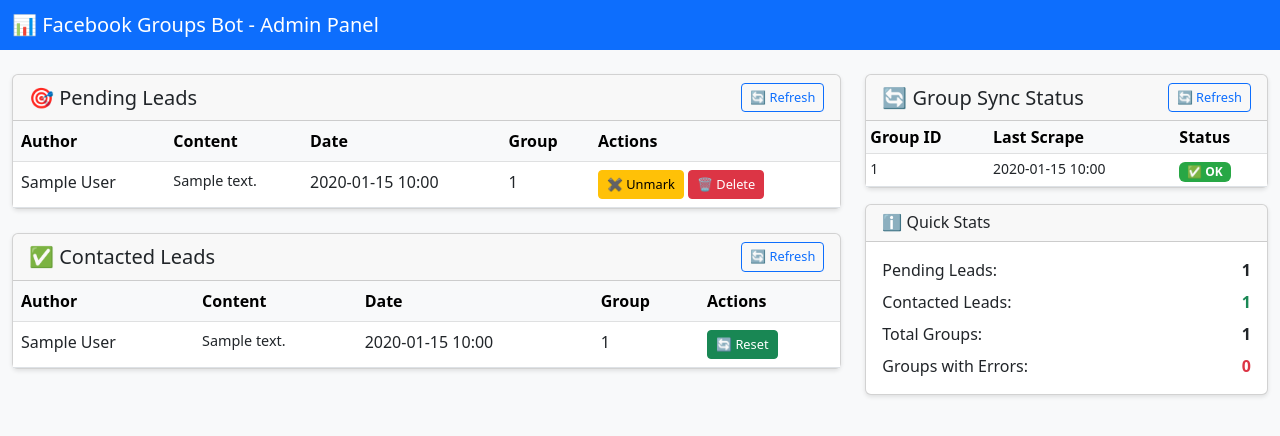
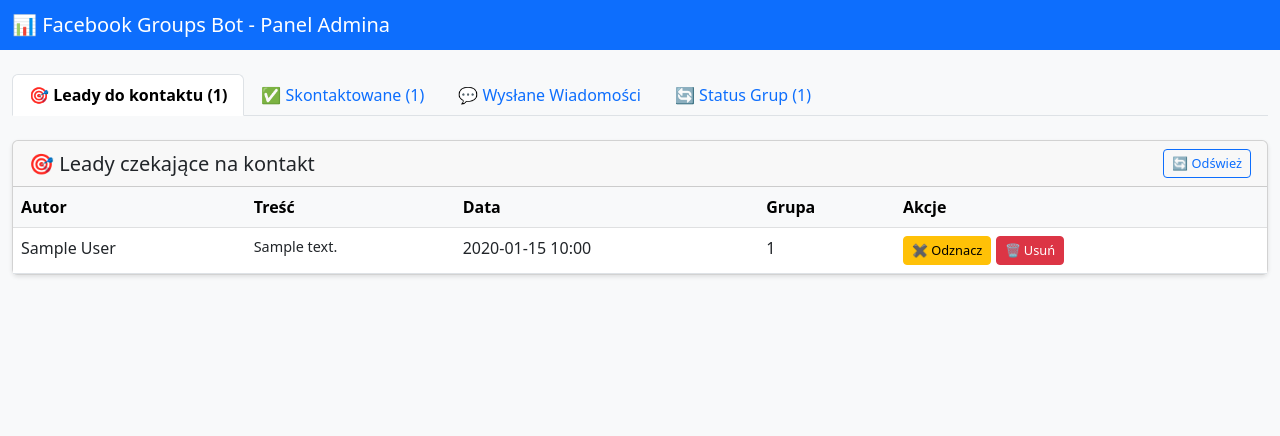
Before and after one commit to filip-kobus/facebook-groups-bot, a FastAPI app: template src/admin_panel/templates/index.html in a window 1280 px wide. Shown: the top 436 px of the page. Run offline with FastAPI, Linux system fonts and the light colour scheme; the template is opened without the code that fills it: most values are stand-ins (such as "Sample title", 1, 10 or a date in 2020); some libraries are stand-ins or nearby versions.

Commit message:
feat: add messages tab and API endpoint for message history

```diff
--- a/src/admin_panel/app.py
+++ b/src/admin_panel/app.py
@@ -4,7 +4,7 @@
 from pathlib import Path
 from sqlalchemy import select, delete
 
-from src.database import SessionLocal, Post, Group
+from src.database import SessionLocal, Post, Group, Message
 
 app = FastAPI()
 templates = Jinja2Templates(directory=str(Path(__file__).parent / "templates"))
@@ -138,3 +138,27 @@
             await session.commit()
 
     return {"success": True}
+
+
+@app.get("/api/messages")
+async def get_messages():
+    async with SessionLocal() as session:
+        result = await session.execute(
+            select(Message)
+            .join(Post)
+            .order_by(Message.sent_at.desc())
+        )
+        messages = result.scalars().all()
+
+    return [
+        {
+            "id": message.id,
+            "content": message.content,
+            "sent_at": message.sent_at.strftime("%Y-%m-%d %H:%M:%S"),
+            "post_id": message.post_id,
+            "post_author": message.post.author if message.post else "Unknown",
+            "post_content": (message.post.content[:100] + "...") if message.post and len(message.post.content) > 100 else (message.post.content if message.post else ""),
+            "group_id": message.post.group_id if message.post else "Unknown"
+        }
+        for message in messages
+    ]
--- a/src/admin_panel/templates/index.html
+++ b/src/admin_panel/templates/index.html
@@ -1,9 +1,9 @@
 <!DOCTYPE html>
-<html lang="en">
+<html lang="pl">
 <head>
     <meta charset="UTF-8">
     <meta name="viewport" content="width=device-width, initial-scale=1.0">
-    <title>Facebook Groups Bot - Admin Panel</title>
+    <title>Facebook Groups Bot - Panel Admina</title>
     <link href="https://cdn.jsdelivr.net/npm/bootstrap@5.3.0/dist/css/bootstrap.min.css" rel="stylesheet">
     <script src="https://unpkg.com/htmx.org@1.9.10"></script>
     <style>
@@ -15,29 +15,72 @@
             font-size: 0.9rem;
             white-space: pre-wrap;
         }
+        .message-content {
+            max-height: 120px;
+            overflow-y: auto;
+            font-size: 0.85rem;
+            white-space: pre-wrap;
+            background-color: #f8f9fa;
+            padding: 8px;
+            border-radius: 4px;
+        }
         .error-badge { background-color: #dc3545; }
         .success-badge { background-color: #28a745; }
         .btn-sm { font-size: 0.8rem; }
+        .nav-tabs .nav-link.active {
+            font-weight: bold;
+        }
     </style>
 </head>
 <body>
     <nav class="navbar navbar-dark bg-primary mb-4">
         <div class="container-fluid">
-            <span class="navbar-brand mb-0 h1">📊 Facebook Groups Bot - Admin Panel</span>
+            <span class="navbar-brand mb-0 h1">📊 Facebook Groups Bot - Panel Admina</span>
         </div>
     </nav>
 
     <div class="container-fluid">
-        <div class="row">
-            <div class="col-md-8">
-                <div class="card mb-4">
+        <!-- Tabs Navigation -->
+        <ul class="nav nav-tabs mb-4" id="mainTabs" role="tablist">
+            <li class="nav-item" role="presentation">
+                <button class="nav-link active" id="leads-tab" data-bs-toggle="tab" data-bs-target="#leads-pane"
+                        type="button" role="tab">
+                    🎯 Leady do kontaktu ({{ leads|length }})
+                </button>
+            </li>
+            <li class="nav-item" role="presentation">
+                <button class="nav-link" id="contacted-tab" data-bs-toggle="tab" data-bs-target="#contacted-pane"
+                        type="button" role="tab">
+                    ✅ Skontaktowane ({{ contacted|length }})
+                </button>
+            </li>
+            <li class="nav-item" role="presentation">
+                <button class="nav-link" id="messages-tab" data-bs-toggle="tab" data-bs-target="#messages-pane"
+                        type="button" role="tab">
+                    💬 Wysłane Wiadomości
+                </button>
+            </li>
+            <li class="nav-item" role="presentation">
+                <button class="nav-link" id="groups-tab" data-bs-toggle="tab" data-bs-target="#groups-pane"
+                        type="button" role="tab">
+                    🔄 Status Grup ({{ groups|length }})
+                </button>
+            </li>
+        </ul>
+
+        <!-- Tabs Content -->
+        <div class="tab-content" id="mainTabsContent">
+
+            <!-- LEADS TAB -->
+            <div class="tab-pane fade show active" id="leads-pane" role="tabpanel">
+                <div class="card">
                     <div class="card-header d-flex justify-content-between align-items-center">
-                        <h5 class="mb-0">🎯 Pending Leads</h5>
+                        <h5 class="mb-0">🎯 Leady czekające na kontakt</h5>
                         <button class="btn btn-sm btn-outline-primary"
                                 hx-get="/api/leads"
                                 hx-target="#leads-tbody"
                                 hx-swap="innerHTML">
-                            🔄 Refresh
+                            🔄 Odśwież
                         </button>
                     </div>
                     <div class="card-body p-0">
@@ -45,11 +88,11 @@
                             <table class="table table-hover mb-0">
                                 <thead class="table-light">
                                     <tr>
-                                        <th>Author</th>
-                                        <th>Content</th>
-                                        <th>Date</th>
-                                        <th>Group</th>
-                                        <th>Actions</th>
+                                        <th>Autor</th>
+                                        <th>Treść</th>
+                                        <th>Data</th>
+                                        <th>Grupa</th>
+                                        <th>Akcje</th>
                                     </tr>
                                 </thead>
                                 <tbody id="leads-tbody">
@@ -66,15 +109,15 @@
                                                     hx-post="/api/leads/{{ lead.post_id }}/unmark"
                                                     hx-target="#lead-{{ lead.post_id }}"
                                                     hx-swap="outerHTML"
-                                                    hx-confirm="Unmark this lead?">
-                                                ✖️ Unmark
+                                                    hx-confirm="Odznaczyć ten lead?">
+                                                ✖️ Odznacz
                                             </button>
                                             <button class="btn btn-sm btn-danger"
                                                     hx-delete="/api/leads/{{ lead.post_id }}"
                                                     hx-target="#lead-{{ lead.post_id }}"
                                                     hx-swap="outerHTML"
-                                                    hx-confirm="Delete this lead?">
-                                                🗑️ Delete
+                                                    hx-confirm="Usunąć ten lead?">
+                                                🗑️ Usuń
                                             </button>
                                         </td>
                                     </tr>
@@ -82,7 +125,7 @@
                                     {% if not leads %}
                                     <tr>
                                         <td colspan="5" class="text-center text-muted py-4">
-                                            No pending leads found
+                                            Brak leadów do kontaktu
                                         </td>
                                     </tr>
                                     {% endif %}
@@ -91,15 +134,18 @@
                         </div>
                     </div>
                 </div>
+            </div>
 
-                <div class="card mb-4">
+            <!-- CONTACTED TAB -->
+            <div class="tab-pane fade" id="contacted-pane" role="tabpanel">
+                <div class="card">
                     <div class="card-header d-flex justify-content-between align-items-center">
-                        <h5 class="mb-0">✅ Contacted Leads</h5>
+                        <h5 class="mb-0">✅ Leady skontaktowane</h5>
                         <button class="btn btn-sm btn-outline-primary"
                                 hx-get="/api/contacted"
                                 hx-target="#contacted-tbody"
                                 hx-swap="innerHTML">
-                            🔄 Refresh
+                            🔄 Odśwież
                         </button>
                     </div>
                     <div class="card-body p-0">
@@ -107,11 +153,11 @@
                             <table class="table table-hover mb-0">
                                 <thead class="table-light">
                                     <tr>
-                                        <th>Author</th>
-                                        <th>Content</th>
-                                        <th>Date</th>
-                                        <th>Group</th>
-                                        <th>Actions</th>
+                                        <th>Autor</th>
+                                        <th>Treść</th>
+                                        <th>Data</th>
+                                        <th>Grupa</th>
+                                        <th>Akcje</th>
                                     </tr>
                                 </thead>
                                 <tbody id="contacted-tbody">
@@ -128,8 +174,8 @@
                                                     hx-post="/api/contacted/{{ lead.post_id }}/reset"
                                                     hx-target="#contacted-{{ lead.post_id }}"
                                                     hx-swap="outerHTML"
-                                                    hx-confirm="Reset contact status? Bot will contact again.">
-                                                🔄 Reset
+                                                    hx-confirm="Zresetować status kontaktu? Bot skontaktuje się ponownie.">
+                                                🔄 Resetuj
                                             </button>
                                         </td>
                                     </tr>
@@ -137,7 +183,7 @@
                                     {% if not contacted %}
                                     <tr>
                                         <td colspan="5" class="text-center text-muted py-4">
-                                            No contacted leads found
+                                            Brak skontaktowanych leadów
                                         </td>
                                     </tr>
                                     {% endif %}
@@ -148,15 +194,54 @@
                 </div>
             </div>
 
-            <div class="col-md-4">
+            <!-- MESSAGES TAB -->
+            <div class="tab-pane fade" id="messages-pane" role="tabpanel">
                 <div class="card">
                     <div class="card-header d-flex justify-content-between align-items-center">
-                        <h5 class="mb-0">🔄 Group Sync Status</h5>
+                        <h5 class="mb-0">💬 Historia wysłanych wiadomości</h5>
+                        <button class="btn btn-sm btn-outline-primary"
+                                hx-get="/api/messages"
+                                hx-target="#messages-tbody"
+                                hx-swap="innerHTML">
+                            🔄 Odśwież
+                        </button>
+                    </div>
+                    <div class="card-body p-0">
+                        <div class="table-responsive">
+                            <table class="table table-hover mb-0">
+                                <thead class="table-light">
+                                    <tr>
+                                        <th style="width: 15%">Data wysłania</th>
+                                        <th style="width: 10%">Odbiorca</th>
+                                        <th style="width: 20%">Post odbiorcy</th>
+                                        <th style="width: 45%">Wysłana wiadomość</th>
+                                        <th style="width: 10%">Grupa</th>
+                                    </tr>
+                                </thead>
+                                <tbody id="messages-tbody">
+                                    <!-- Will be populated by HTMX or on page load -->
+                                    <tr>
+                                        <td colspan="5" class="text-center text-muted py-4">
+                                            Ładowanie wiadomości...
+                                        </td>
+                                    </tr>
+                                </tbody>
+                            </table>
+                        </div>
+                    </div>
+                </div>
+            </div>
+
+            <!-- GROUPS TAB -->
+            <div class="tab-pane fade" id="groups-pane" role="tabpanel">
+                <div class="card">
+                    <div class="card-header d-flex justify-content-between align-items-center">
+                        <h5 class="mb-0">🔄 Status synchronizacji grup</h5>
                         <button class="btn btn-sm btn-outline-primary"
                                 hx-get="/api/groups"
                                 hx-target="#groups-tbody"
                                 hx-swap="innerHTML">
-                            🔄 Refresh
+                            🔄 Odśwież
                         </button>
                     </div>
                     <div class="card-body p-0">
@@ -164,8 +249,8 @@
                             <table class="table table-sm mb-0">
                                 <thead class="table-light">
                                     <tr>
-                                        <th>Group ID</th>
-                                        <th>Last Scrape</th>
+                                        <th>ID Grupy</th>
+                                        <th>Ostatni scraping</th>
                                         <th>Status</th>
                                     </tr>
                                 </thead>
@@ -177,14 +262,14 @@
                                             {% if group.last_scrape_date %}
                                                 {{ group.last_scrape_date.strftime('%Y-%m-%d %H:%M') }}
                                             {% else %}
-                                                Never
+                                                Nigdy
                                             {% endif %}
                                         </td>
                                         <td>
                                             {% if group.last_run_error %}
                                                 <span class="badge error-badge"
                                                       title="{{ group.last_error_message }}">
-                                                    ❌ Error
+                                                    ❌ Błąd
                                                 </span>
                                             {% else %}
                                                 <span class="badge success-badge">✅ OK</span>
@@ -196,27 +281,23 @@
                             </table>
                         </div>
                     </div>
-                </div>
 
-                <div class="card mt-3">
-                    <div class="card-header">
-                        <h6 class="mb-0">ℹ️ Quick Stats</h6>
-                    </div>
-                    <div class="card-body">
+                    <div class="card-body border-top">
+                        <h6 class="mb-3">ℹ️ Statystyki</h6>
                         <div class="d-flex justify-content-between mb-2">
-                            <span>Pending Leads:</span>
+                            <span>Leady do kontaktu:</span>
                             <strong>{{ leads|length }}</strong>
                         </div>
                         <div class="d-flex justify-content-between mb-2">
-                            <span>Contacted Leads:</span>
+                            <span>Skontaktowane leady:</span>
                             <strong class="text-success">{{ contacted|length }}</strong>
                         </div>
                         <div class="d-flex justify-content-between mb-2">
-                            <span>Total Groups:</span>
+                            <span>Wszystkie grupy:</span>
                             <strong>{{ groups|length }}</strong>
                         </div>
                         <div class="d-flex justify-content-between">
-                            <span>Groups with Errors:</span>
+                            <span>Grupy z błędami:</span>
                             <strong class="text-danger">
                                 {{ groups|selectattr('last_run_error')|list|length }}
                             </strong>
@@ -227,7 +308,13 @@
         </div>
     </div>
 
+    <script src="https://cdn.jsdelivr.net/npm/bootstrap@5.3.0/dist/js/bootstrap.bundle.min.js"></script>
     <script>
+        // Load messages when the messages tab is shown
+        document.getElementById('messages-tab').addEventListener('shown.bs.tab', function() {
+            htmx.ajax('GET', '/api/messages', {target: '#messages-tbody', swap: 'innerHTML'});
+        });
+
         document.body.addEventListener('htmx:afterSwap', function(event) {
             if (event.detail.target.id === 'leads-tbody') {
                 const data = JSON.parse(event.detail.xhr.response);
@@ -235,7 +322,7 @@
                     event.detail.target.innerHTML = `
                         <tr>
                             <td colspan="5" class="text-center text-muted py-4">
-                                No pending leads found
+                                Brak leadów do kontaktu
                             </td>
                         </tr>
                     `;
@@ -253,15 +340,15 @@
                                         hx-post="/api/leads/${lead.post_id}/unmark"
                                         hx-target="#lead-${lead.post_id}"
                                         hx-swap="outerHTML"
-                                        hx-confirm="Unmark this lead?">
-                                    ✖️ Unmark
+                                        hx-confirm="Odznaczyć ten lead?">
+                                    ✖️ Odznacz
                                 </button>
                                 <button class="btn btn-sm btn-danger"
                                         hx-delete="/api/leads/${lead.post_id}"
                                         hx-target="#lead-${lead.post_id}"
                                         hx-swap="outerHTML"
-                                        hx-confirm="Delete this lead?">
-                                    🗑️ Delete
+                                        hx-confirm="Usunąć ten lead?">
+                                    🗑️ Usuń
                                 </button>
                             </td>
                         </tr>
@@ -278,7 +365,7 @@
                         <td class="text-nowrap small">${group.last_scrape_date}</td>
                         <td>
                             ${group.last_run_error ?
-                                `<span class="badge error-badge" title="${group.last_error_message}">❌ Error</span>` :
+                                `<span class="badge error-badge" title="${group.last_error_message}">❌ Błąd</span>` :
                                 `<span class="badge success-badge">✅ OK</span>`
                             }
                         </td>
@@ -292,7 +379,7 @@
                     event.detail.target.innerHTML = `
                         <tr>
                             <td colspan="5" class="text-center text-muted py-4">
-                                No contacted leads found
+                                Brak skontaktowanych leadów
                             </td>
                         </tr>
                     `;
@@ -310,8 +397,8 @@
                                         hx-post="/api/contacted/${lead.post_id}/reset"
                                         hx-target="#contacted-${lead.post_id}"
                                         hx-swap="outerHTML"
-                                        hx-confirm="Reset contact status? Bot will contact again.">
-                                    🔄 Reset
+                                        hx-confirm="Zresetować status kontaktu? Bot skontaktuje się ponownie.">
+                                    🔄 Resetuj
                                 </button>
                             </td>
                         </tr>
@@ -319,6 +406,33 @@
                     htmx.process(event.detail.target);
                 }
             }
+
+            if (event.detail.target.id === 'messages-tbody') {
+                const data = JSON.parse(event.detail.xhr.response);
+                if (data.length === 0) {
+                    event.detail.target.innerHTML = `
+                        <tr>
+                            <td colspan="5" class="text-center text-muted py-4">
+                                Brak wysłanych wiadomości
+                            </td>
+                        </tr>
+                    `;
+                } else {
+                    event.detail.target.innerHTML = data.map(msg => `
+                        <tr>
+                            <td class="text-nowrap">${msg.sent_at}</td>
+                            <td>${msg.post_author}</td>
+                            <td>
+                                <div class="post-content small">${msg.post_content}</div>
+                            </td>
+                            <td>
+                                <div class="message-content">${msg.content}</div>
+                            </td>
+                            <td class="small">${msg.group_id}</td>
+                        </tr>
+                    `).join('');
+                }
+            }
         });
     </script>
 </body>
```
